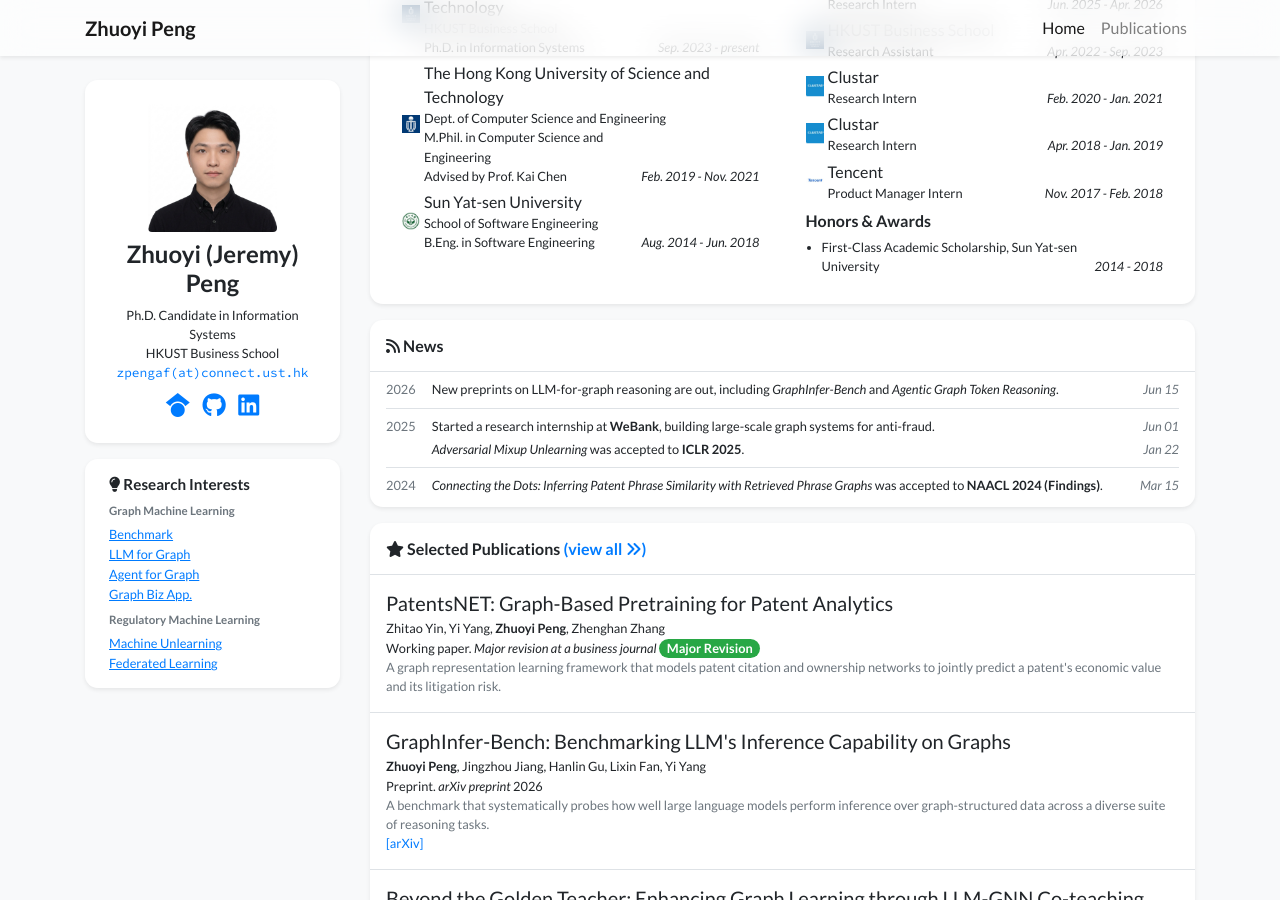
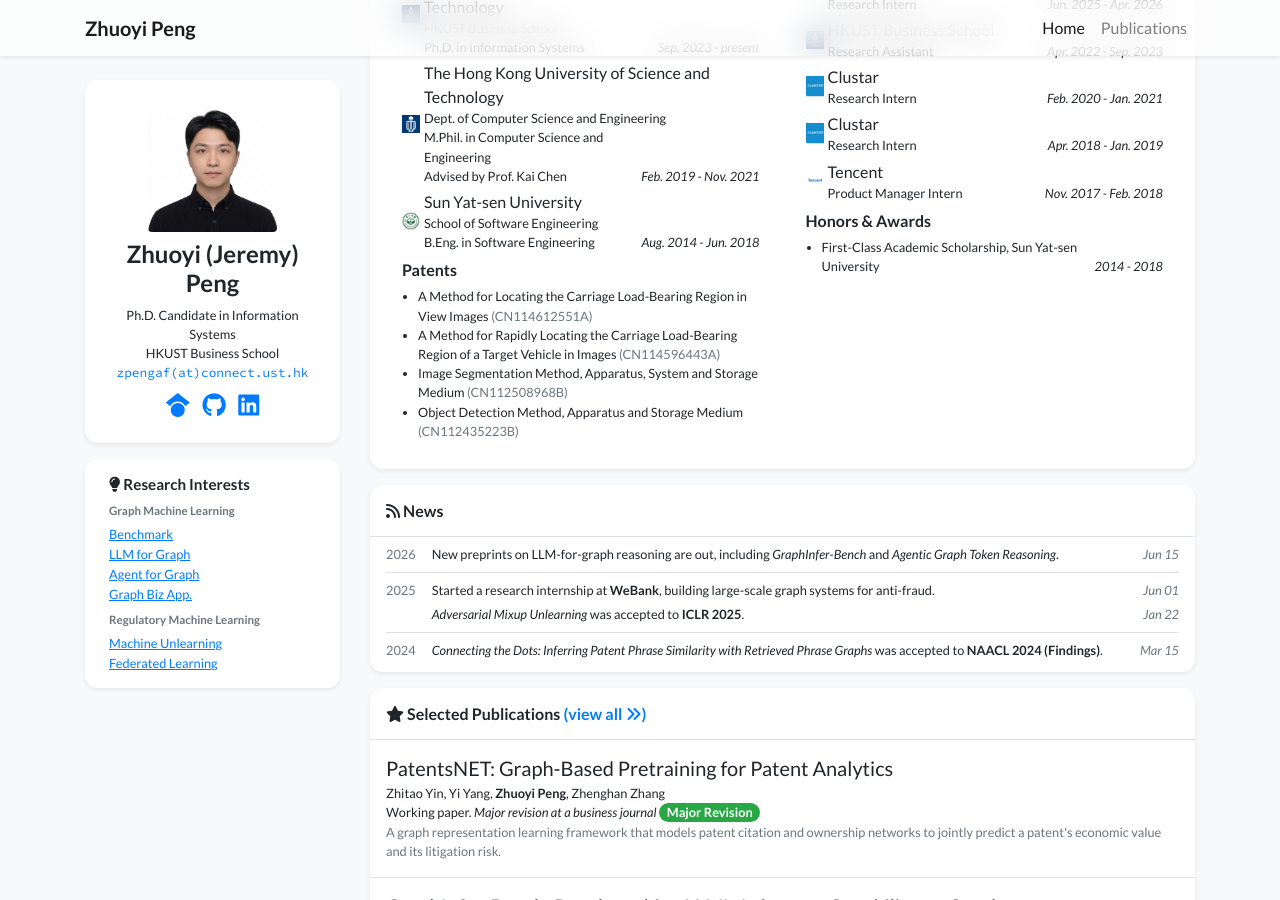
Before and after one commit to realjeremybot/realjeremybot.github.io, a Jekyll site: the page built from index.html, in a window 1280 px wide and 900 px high, scrolled down 566 px. Built offline with Jekyll 4.4.1, drawn with Linux system fonts in a browser that asks for light colours; nearby versions of some CDN libraries; a style sheet for code colours, icons or effects is not loaded.

Commit message:
Add four Chinese patents (inventor) with Google Patents links

```diff
--- a/_data/profile.yml
+++ b/_data/profile.yml
@@ -82,6 +82,17 @@ awards:
 - name: First-Class Academic Scholarship, Sun Yat-sen University
   date: 2014 - 2018
 
+# Chinese patents (inventor). `number` auto-links to Google Patents.
+patents:
+- name: A Method for Locating the Carriage Load-Bearing Region in View Images
+  number: CN114612551A
+- name: A Method for Rapidly Locating the Carriage Load-Bearing Region of a Target Vehicle in Images
+  number: CN114596443A
+- name: Image Segmentation Method, Apparatus, System and Storage Medium
+  number: CN112508968B
+- name: Object Detection Method, Apparatus and Storage Medium
+  number: CN112435223B
+
 # Research interests shown as a card below the profile. Each tag links to a paper.
 research_interests:
 - group: Graph Machine Learning
--- a/_includes/widgets/experience_card.html
+++ b/_includes/widgets/experience_card.html
@@ -83,7 +83,7 @@
                                 {% for item in site.data.profile.patents %}
                                 <li>
                                     <div class="d-flex">
-                                        <div>{{ item.name }}{% if item.number %} <span class="text-muted no-break">({{ item.number }})</span>{% endif %}</div>
+                                        <div>{{ item.name }}{% if item.number %} <a class="text-muted no-break" href="https://patents.google.com/patent/{{ item.number }}" target="_blank">({{ item.number }})</a>{% endif %}</div>
                                         <div class="ml-auto mt-auto no-break"><em>{{ item.date }}</em></div>
                                     </div>
                                 </li>
```
